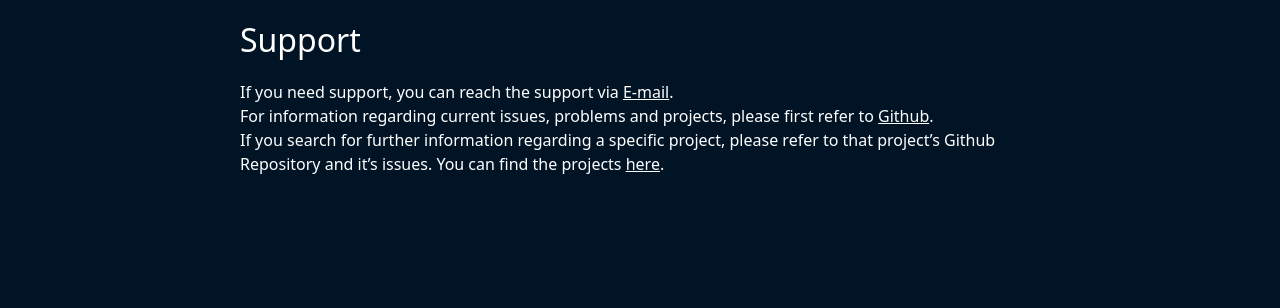
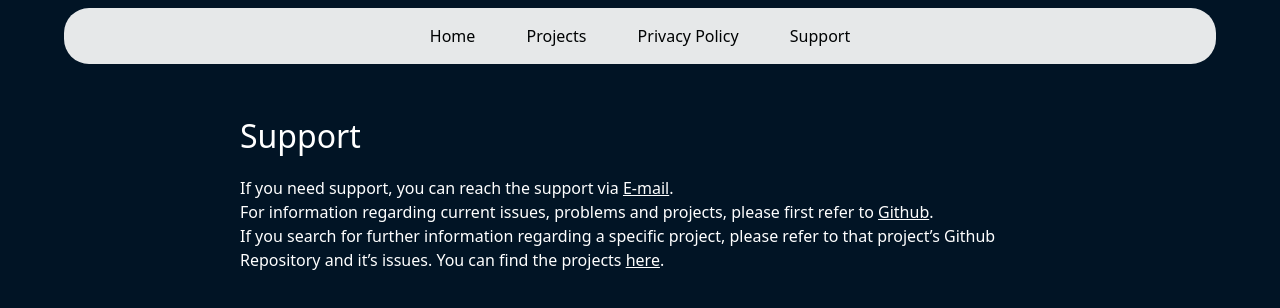
Before and after one commit to Julessh05/Website, a Next.js app in the folder personal-website/: page /support in a window 1280 px wide. Shown: the top 308 px of the page. Built offline with nearby package versions, Linux system fonts and the light colour scheme.

Commit message:
Update website
- update design
- add nav bar
- update projects site
- remove console.log

```diff
--- a/personal-website/src/app/blog/page.tsx
+++ b/personal-website/src/app/blog/page.tsx
@@ -1,3 +1,8 @@
+export const metadata = {
+    title: 'Julian Schumacher\'s Blog',
+    description: 'Own little blog and thoughts of Julian Schumacher',
+}
+
 export default function BlogPage() {
     return (
         <main>
--- a/personal-website/src/app/data/mapping.js
+++ b/personal-website/src/app/data/mapping.js
@@ -23,7 +23,6 @@ export default function getProjects() {
 
 function idToProject(projectID, type) {
   const object = projectsData.projects.types[type].content[projectID];
-  console.log(object);
   return new Project(
     type,
     projectID,
--- a/personal-website/src/app/globals.css
+++ b/personal-website/src/app/globals.css
@@ -38,6 +38,7 @@ a {
 }
 
 main {
+  padding-top: 6rem;
   text-align: left;
   margin: auto;
   max-width: 800px;
--- a/personal-website/src/app/layout.tsx
+++ b/personal-website/src/app/layout.tsx
@@ -3,6 +3,7 @@ import { Inter } from "next/font/google";
 import "./globals.css";
 import React from "react";
 import { SpeedInsights } from "@vercel/speed-insights/next";
+import Header from "./header";
 
 const _ = Inter({ subsets: ["latin"] });
 
@@ -77,6 +78,7 @@ export default function RootLayout({
   return (
     <html lang="en">
       <body>
+        <Header />
         {children}
         <SpeedInsights />
       </body>
--- a/personal-website/src/app/projects/[slug]/page.tsx
+++ b/personal-website/src/app/projects/[slug]/page.tsx
@@ -11,7 +11,6 @@ export default async function ProjectPage({
   const ar: any[] = getProjects();
   const projects: Project[] = ar[0];
   const project = projects.find((p) => p.identifier.toLowerCase() === slug.toLowerCase());
-  console.log(project);
   if (!project) {
     return (
       <main>
--- a/personal-website/src/app/support/page.tsx
+++ b/personal-website/src/app/support/page.tsx
@@ -1,4 +1,9 @@
 import Link from "next/link";
+
+export const metadata = {
+    title: 'Julian Schumacher - Support',
+    description: 'Get support for my projects and more',
+}
 
 export default function Support() {
     return (
```
